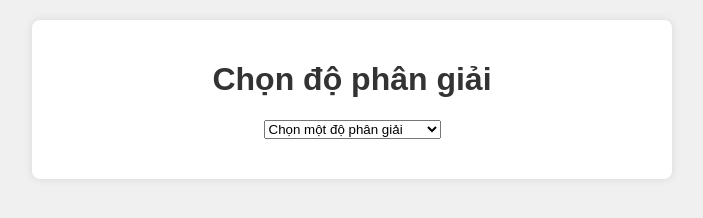
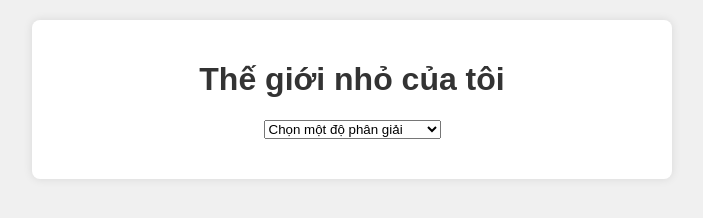
Before and after one commit to NguyenThai1234567/My-small-present, a plain HTML site: page index.html in a window 1280 px wide. Shown: the whole page, without its empty margins (288-991 px from the left). Drawn offline with Linux system fonts and the light colour scheme.

Commit message:
Small change in html file

```diff
--- a/index.html
+++ b/index.html
@@ -3,12 +3,12 @@
 <head>
     <meta charset="UTF-8">
     <meta name="viewport" content="width=device-width, initial-scale=1.0">
-    <title>Image Selection</title>
+    <title>My small present</title>
     <link rel="stylesheet" href="styles.css">
 </head>
 <body>
     <div class="container">
-        <h1>Chọn độ phân giải</h1>
+        <h1>Thế giới nhỏ của tôi</h1>
         <select id="resolution-select">
             <option value="">Chọn một độ phân giải</option>
             <option value="240p">240p</option>
```
Also changed, not shown: 2 other files.
